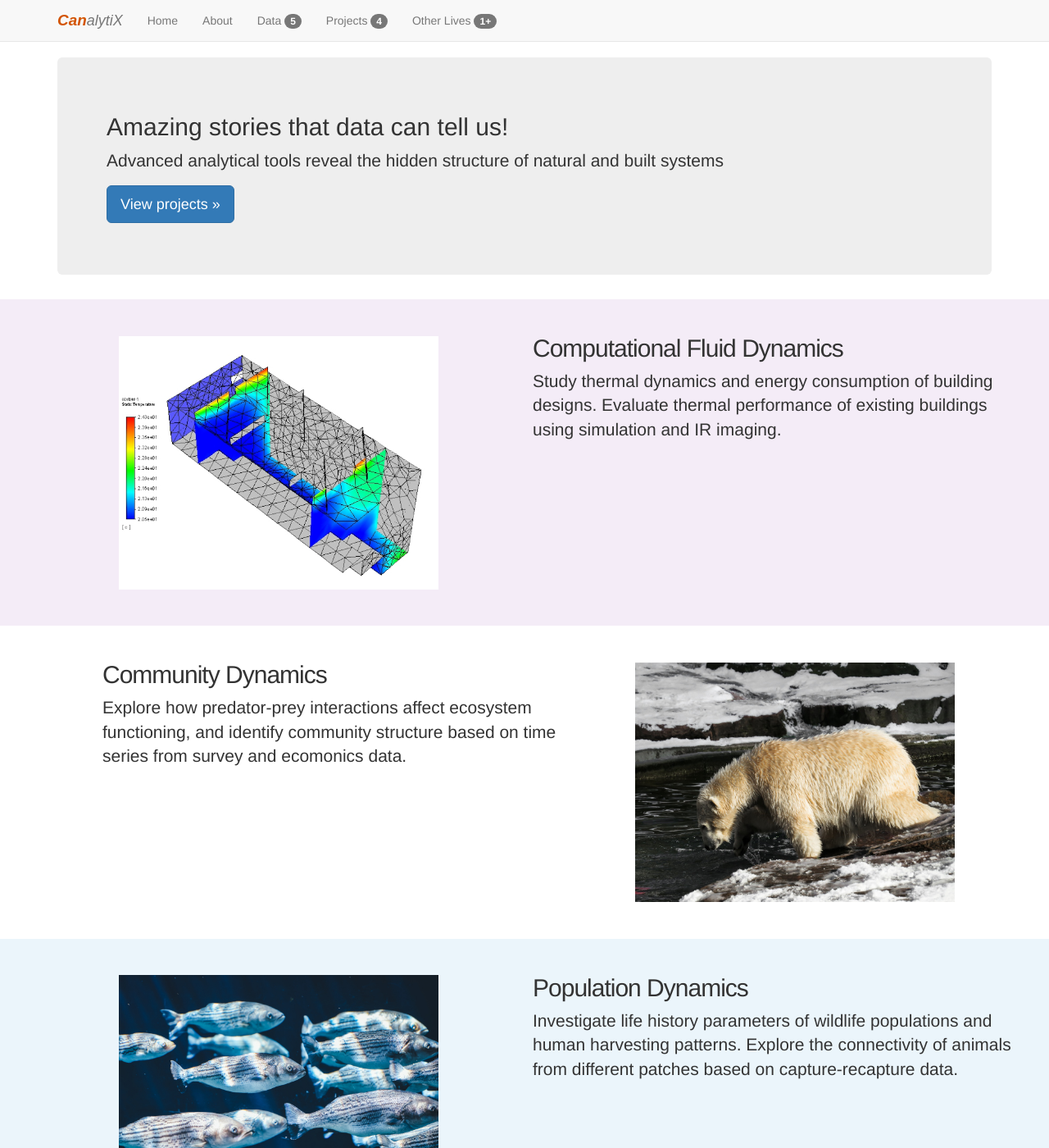
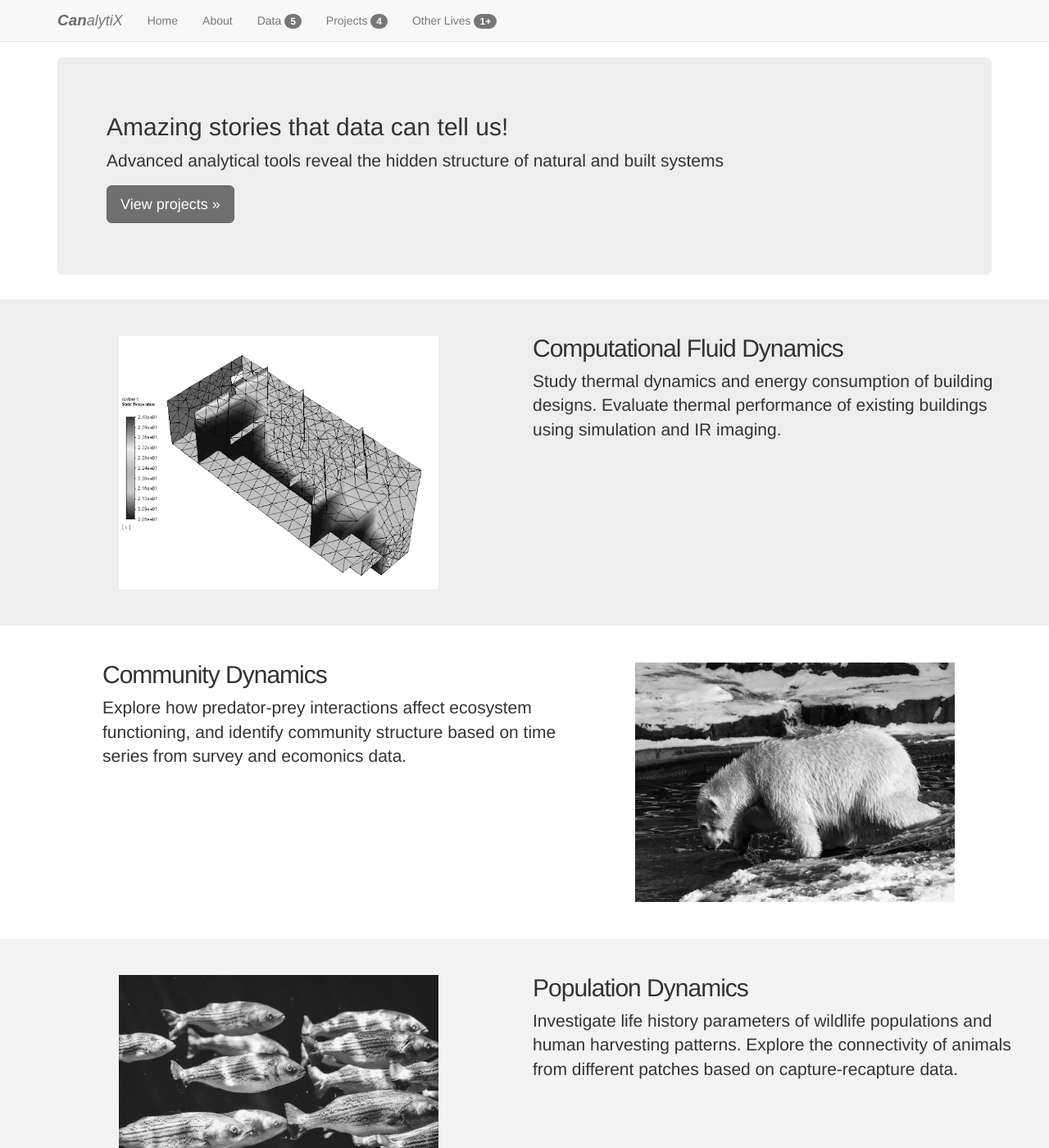
Before and after one commit to HVoltBb/HVoltBb.github.io, a Jekyll site: the page built from index.html, in a window 1280 px wide and 1400 px high. Shown: the whole window at 82% size. Built offline with Jekyll 4.4.1, drawn with Linux system fonts in a browser that asks for light colours; comment, search, counter and statistics services are not loaded.

Commit message:
blackout style

```diff
--- a/css/main.css
+++ b/css/main.css
@@ -1,4 +1,10 @@
 /* sticky footer */
+*{
+  -moz-filter: grayscale(100%);
+  -webkit-filter: grayscale(100%);
+  filter: gray; /* IE6-9 */
+  filter: grayscale(100%);
+}
 
 html{
   position: relative;
```
